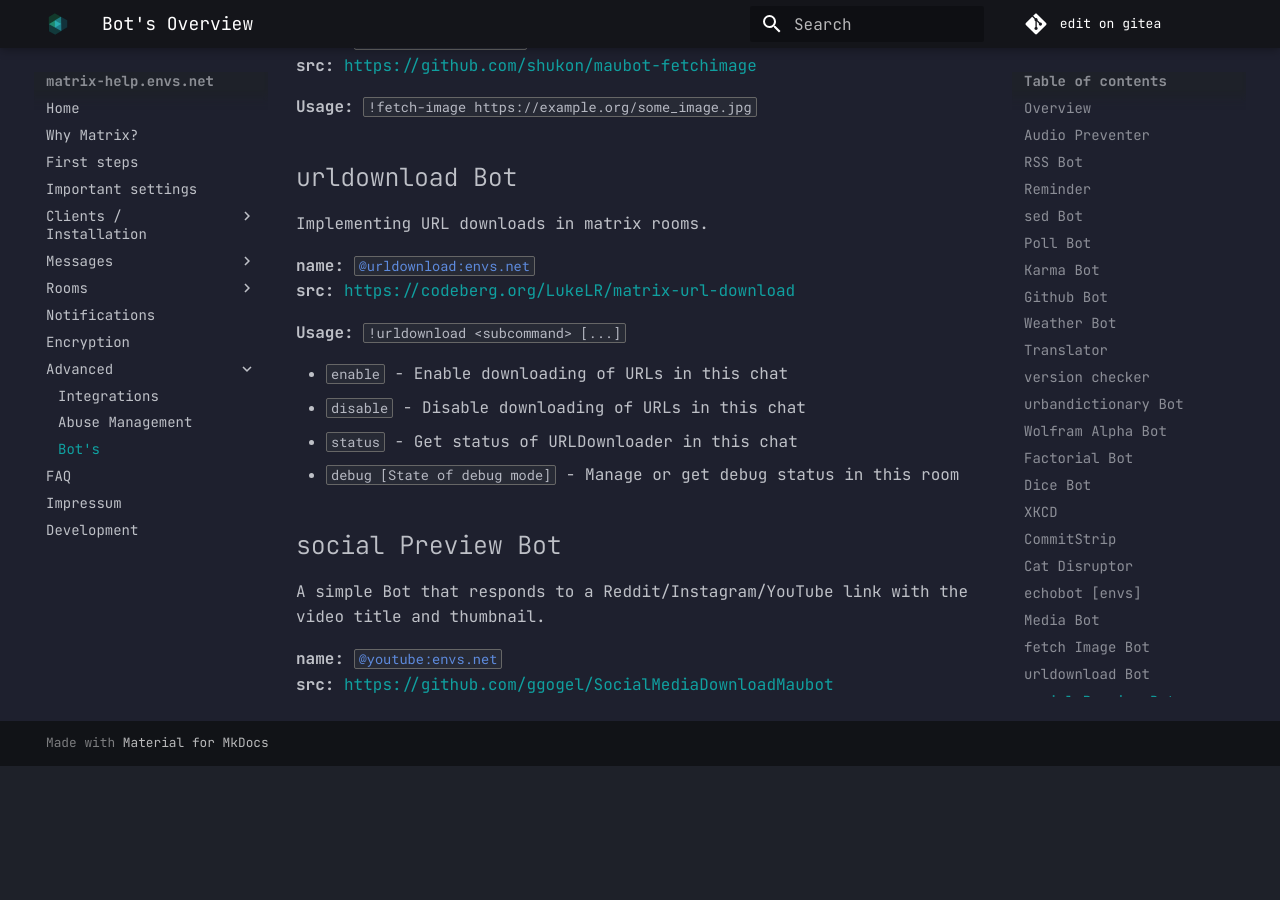
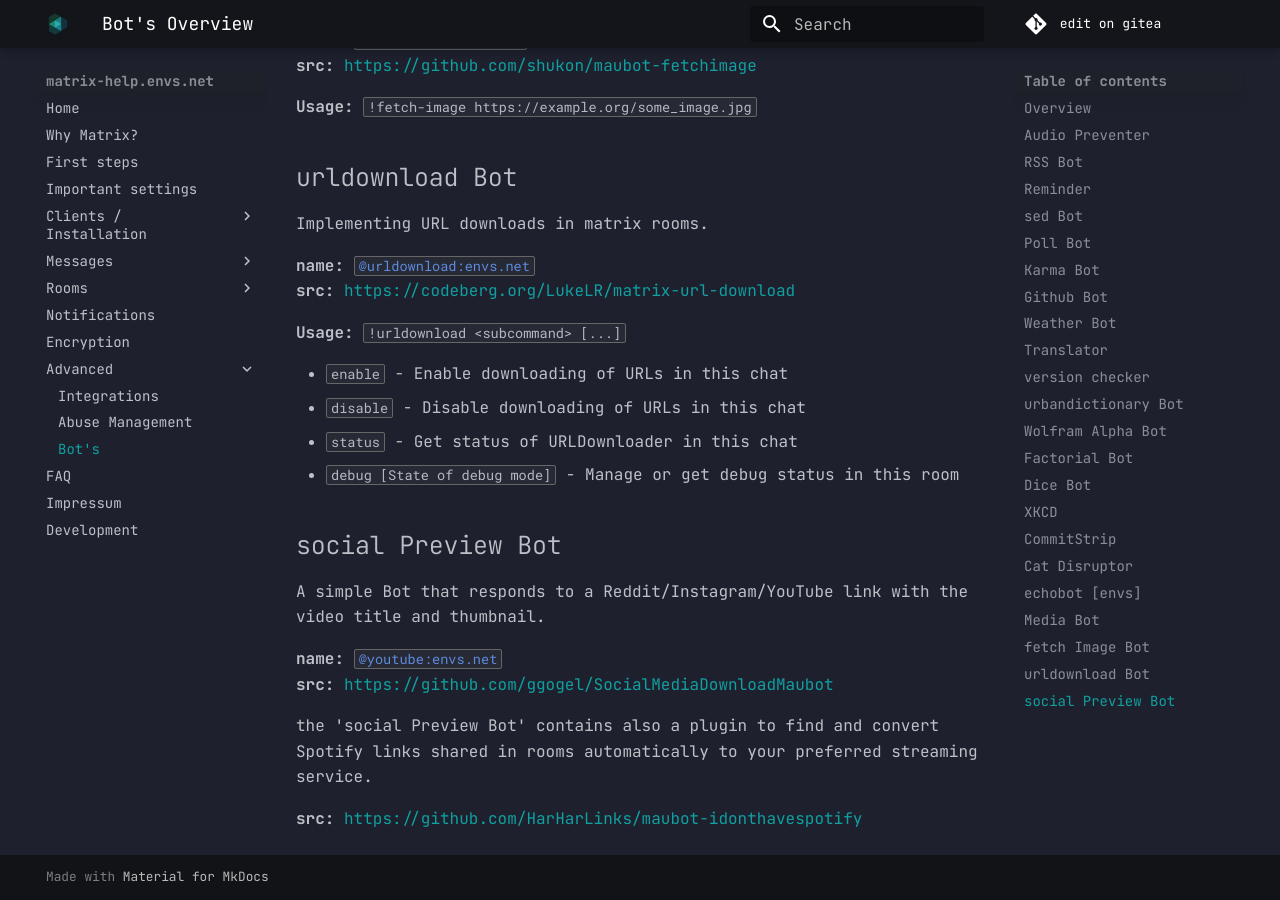
Before and after one commit to envs-net/matrix-doc, an MkDocs documentation site: the page built from docs/advanced/bots.md, in a window 1280 px wide and 900 px high, scrolled down 9961 px. Built offline with MkDocs 1.6.1 and Material for MkDocs 9.7.7, drawn with Linux system fonts in a browser that asks for light colours; emoji names are drawn with the system emoji font; before the commit the page ends 10727 px from its top, so only the background shows below that.

Commit message:
add note to idonthavespotify plugin

```diff
--- a/docs/advanced/bots.md
+++ b/docs/advanced/bots.md
@@ -423,3 +423,7 @@ A simple Bot that responds to a Reddit/Instagram/YouTube link with the video tit
 
 **name:** [`@youtube:envs.net`](https://matrix.to/#/@youtube:envs.net)
 **src:** [https://github.com/ggogel/SocialMediaDownloadMaubot](https://github.com/ggogel/SocialMediaDownloadMaubot)
+
+the 'social Preview Bot' contains also a plugin to find and convert Spotify links shared in rooms automatically to your preferred streaming service.
+
+**src:** [https://github.com/HarHarLinks/maubot-idonthavespotify](https://github.com/HarHarLinks/maubot-idonthavespotify)
```
